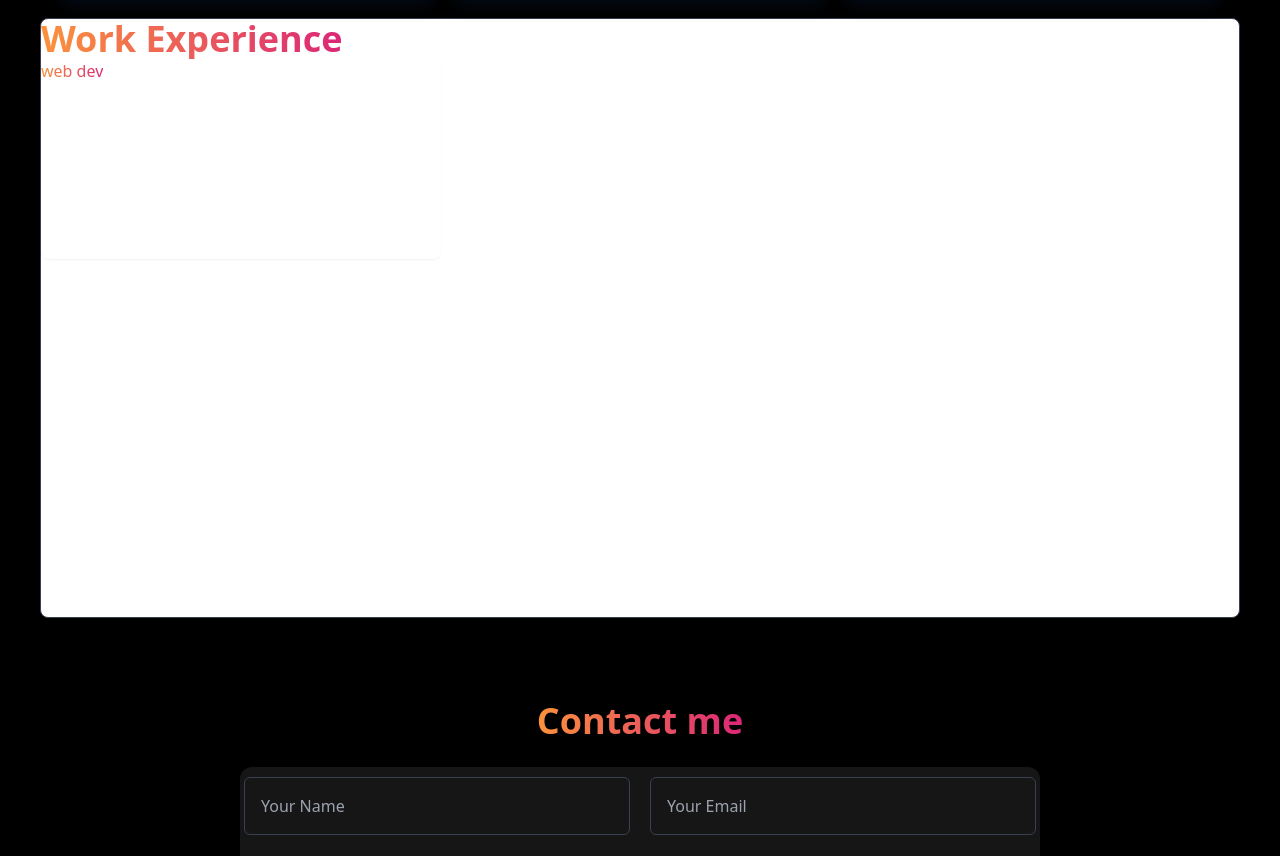
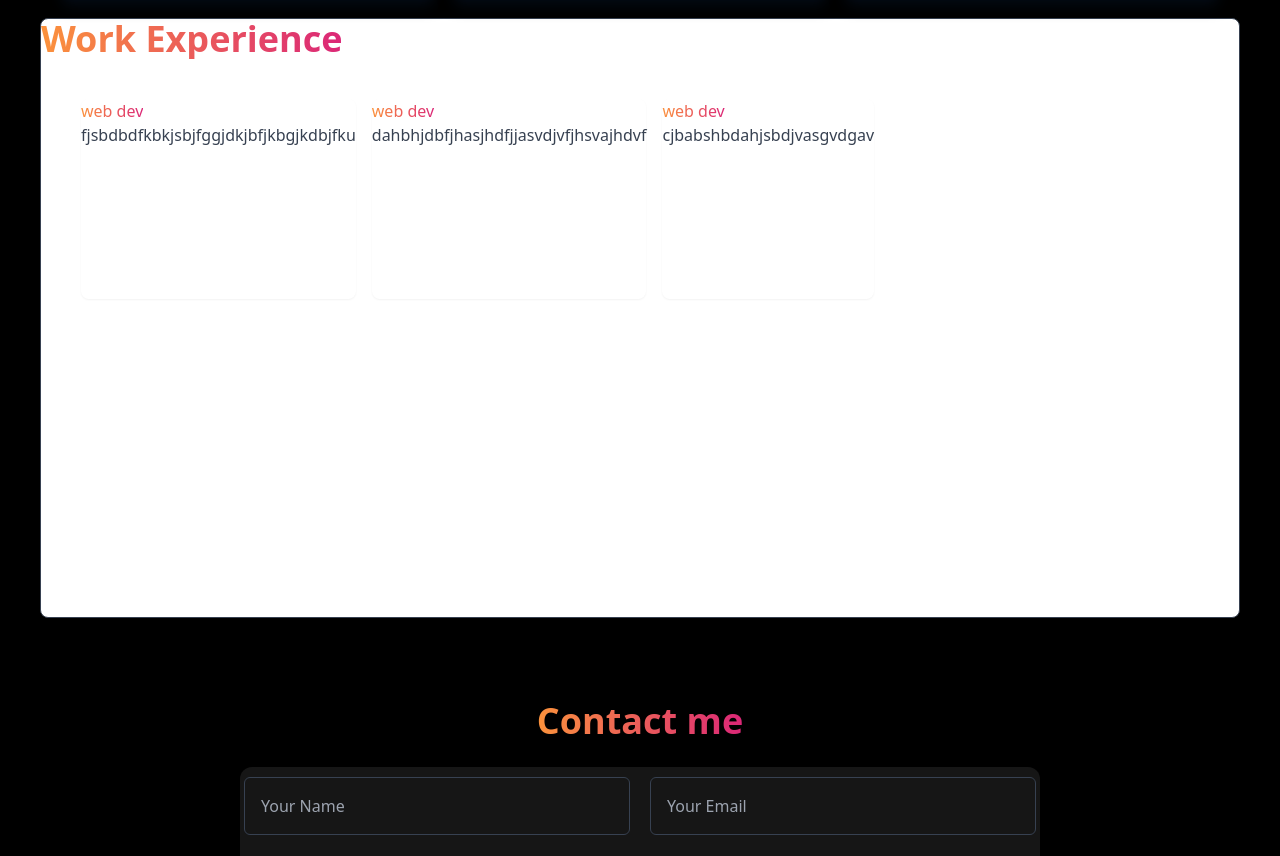
Before and after one commit to lenorcon/ReactPortfolio, a React (Create React App) app: page / in a window 1280 px wide. Shown: the part 1882-2738 px from the top of the page. Built offline with nearby package versions, Linux system fonts and the light colour scheme.

Commit message:
Experience features

```diff
--- a/src/components/experience.jsx
+++ b/src/components/experience.jsx
@@ -4,8 +4,19 @@ const experience = () => {
   return (
       <div className='border  border-gray-700 rounded-lg bg-white h-[600px] max-w-[1200px] mx-auto text-gray-700 items-center'>
           <h1 className=' text-4xl font-bold primary-color item-center'> Work Experience</h1>
+          <div className=' ml-10 mt-10 flex grid-cols-2 gap-4 h-[200px] max-w-[1200px]'>
             <div className='bg-red rounded-lg shadow-sm h-[200px] max-w-[400px] items-center'>
                 <h1 className='primary-color text-center'>web dev</h1>
+                <p>fjsbdbdfkbkjsbjfggjdkjbfjkbgjkdbjfku</p>
+            </div>
+            <div className='bg-red rounded-lg shadow-sm h-[200px] max-w-[400px] items-center'>
+                <h1 className='primary-color text-center'>web dev</h1>
+                <p>dahbhjdbfjhasjhdfjjasvdjvfjhsvajhdvf</p>
+            </div>
+            <div className='bg-red rounded-lg shadow-sm h-[200px] max-w-[1200px] items-center'>
+                <h1 className='primary-color text-center'>web dev</h1>
+                <p>cjbabshbdahjsbdjvasgvdgav</p>
+            </div>
           </div>
       </div>
   )
```
Lines whose indentation alone changed are shown as unchanged.
